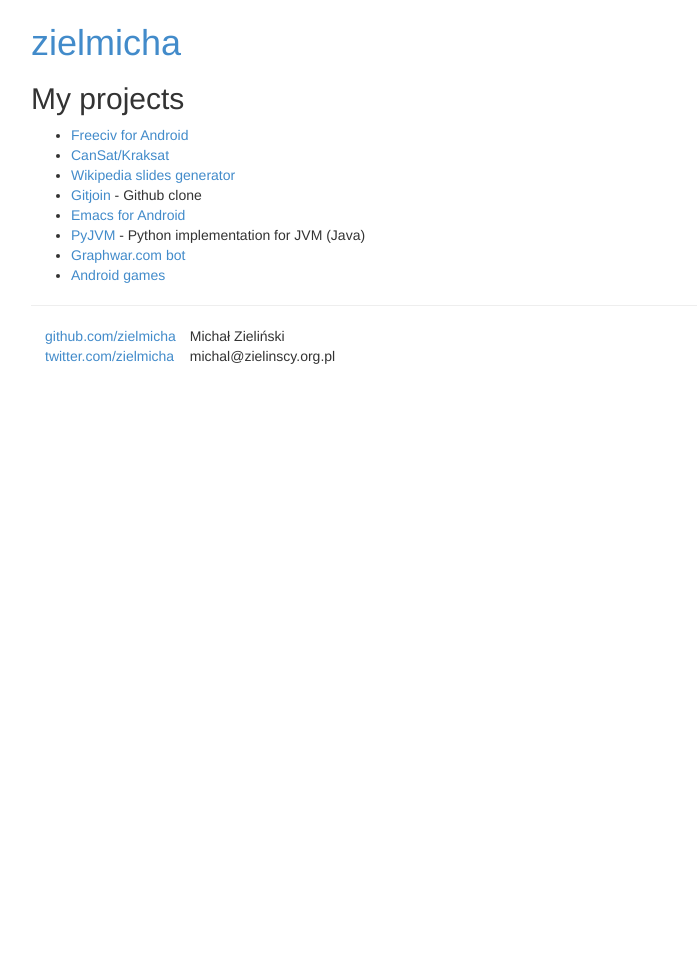
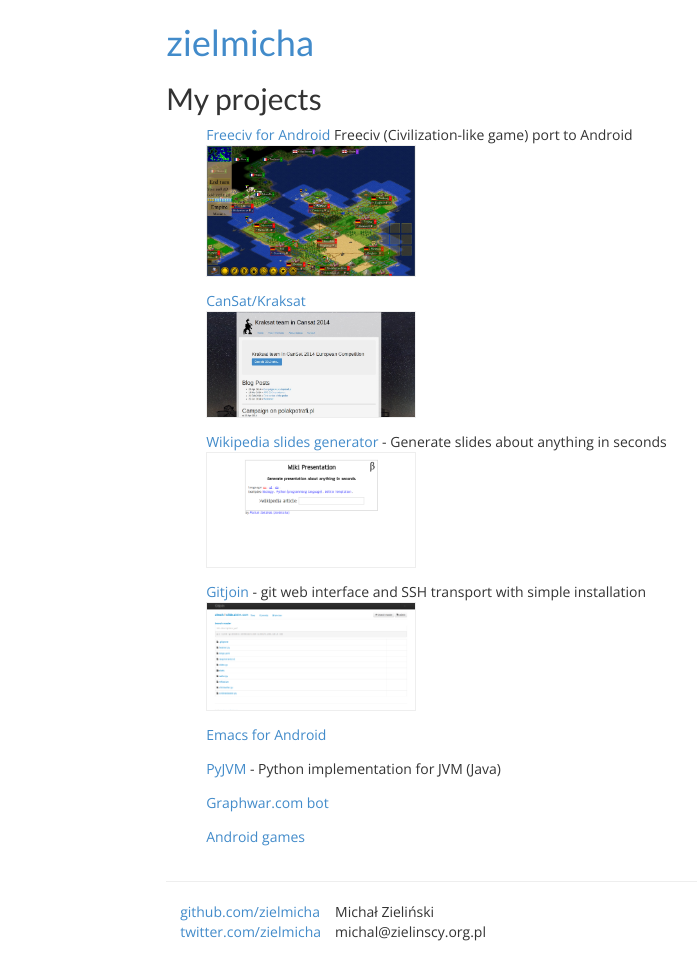
Before and after one commit to zielmicha/zielmicha.com, a Jekyll site: the page built from my-projects/index.html, in a window 1280 px wide. Shown: the whole page, without its empty margins (39-736 px from the left). Built offline with Jekyll 4.4.1, drawn with Linux system fonts in a browser that asks for light colours; Markdown is read by kramdown in place of the engine named in the settings; before the commit the page ends 900 px from its top, so only the background shows below that.

Commit message:
improve my-projects page

```diff
--- a/_config.yml
+++ b/_config.yml
@@ -1,6 +1,6 @@
 name: zielmicha
 markdown: redcarpet
-pygments: true
+highlighter: pygments
 
 permalink: /:title
 paginate: 10
--- a/_layouts/default.html
+++ b/_layouts/default.html
@@ -9,6 +9,8 @@
         <link rel="stylesheet" href="/css/syntax.css">
         <link rel="stylesheet" href="/css/bootstrap.min.css">
         <link rel="stylesheet" href="/css/main.css">
+        <link href="http://fonts.googleapis.com/css?family=Lato|Open+Sans&subset=latin,latin-ext"
+              rel="stylesheet" type="text/css">
         <script>
           (function(i,s,o,g,r,a,m){i['GoogleAnalyticsObject']=r;i[r]=i[r]||function(){
           (i[r].q=i[r].q||[]).push(arguments)},i[r].l=1*new Date();a=s.createElement(o),
@@ -21,8 +23,8 @@
     </head>
     <body>
 
-      <div class="container">
-        <div class="site">
+      <div class="container row">
+        <div class="site col-md-8 col-md-offset-2">
           <h1 class=title><a href="/">{{ site.name }}</a></h1>
           <div class="header">
           </div>
--- a/css/main.css
+++ b/css/main.css
@@ -3,13 +3,31 @@
 }
 
 body {
+    font-family: 'Open Sans', sans-serif;
+}
 
+h1, h2, h3 {
+    font-family: 'Lato', sans-serif;
 }
 
 .container {
     margin-top: 0.2em;
     background-color: white;
     padding-right: 1em;
+}
+
+.project-list {
+    list-style-type: none;
+}
+
+.project-list li {
+    padding-bottom: 1em;
+}
+
+.project-list img {
+    width: 15em;
+    display: block;
+    border: 1px solid #eee;
 }
 
 .content {
--- a/index.html
+++ b/index.html
@@ -8,7 +8,7 @@
 <div class="row projects">
   <div class="col-md-4">
     <div class=t>gitjoin</div>
-    <a href="http://github.com/zielmicha/gitjoin">
+    <a href="http://github.com/zielmicha/multilink">
       <img src="/images/gitjoin.png"
 style="padding-bottom: 11%">
       git web interface and SSH transport with simple installation
@@ -17,7 +17,7 @@
   <div class="col-md-4">
     <div class=t>freeciv for android</div>
     <a href="http://civsync.com">
-      <img src="/images/main.png">
+      <img src="/images/freeciv.jpg">
       Freeciv (Civilization-like game) port to Android
     </a>
   </div>
@@ -35,7 +35,7 @@
 <a href="/my-projects/" class="btn btn-primary"
    role=button>Other projects...</a>
 
-<a href="http://cv.zielm.com" class="btn btn-primary"
+<a href="https://cv.zielmicha.com" class="btn btn-primary"
    role=button>Read my CV...</a>
 
 <h2>I've worked on</h2>
--- a/my-projects/index.html
+++ b/my-projects/index.html
@@ -12,11 +12,27 @@
 ---
 <div></div>
 <div>
-<ul>
-	<li><a href="http://civ.zielm.com">Freeciv for Android</a></li>
-	<li><a href="http://kraksat.pl/">CanSat/Kraksat</a></li>
-	<li><a href="http://slide.zielm.com/">Wikipedia slides generator</a></li>
-	<li><a href="http://gitjoin.v-lo.krakow.pl/">Gitjoin</a> - Github clone</li>
+
+<ul class="project-list">
+	<li><a href="http://civsync.com">Freeciv for Android</a>
+      Freeciv (Civilization-like game) port to Android
+      <img src="/images/freeciv.jpg">
+    </a></li>
+	<li>
+      <a href="http://kraksat.pl/">CanSat/Kraksat</a>
+      <img src="/images/kraksat.jpg">
+    </li>
+	<li>
+      <a href="http://slide.zielm.com/">Wikipedia slides generator</a> -
+      Generate slides about anything in seconds
+      <img src="/images/slides.png">
+    </li>
+	<li>
+      <a href="https://github.com/zielmicha/gitjoin">Gitjoin</a> -
+      git web interface and SSH transport with simple installation
+
+      <img src="/images/gitjoin.png">
+    </li>
 	<li><a href="http://github.com/zielmicha/emacs-android">Emacs for Android</a></li>
 	<li><a href="https://github.com/zielmicha/pyjvm">PyJVM</a> - Python implementation for JVM (Java)</li>
 	<li><a href="http://github.com/zielmicha/graphwar-bot">Graphwar.com bot</a></li>
```
Also changed, not shown: images/freeciv.jpg (added), images/kraksat.jpg (added), images/main.png (deleted).
